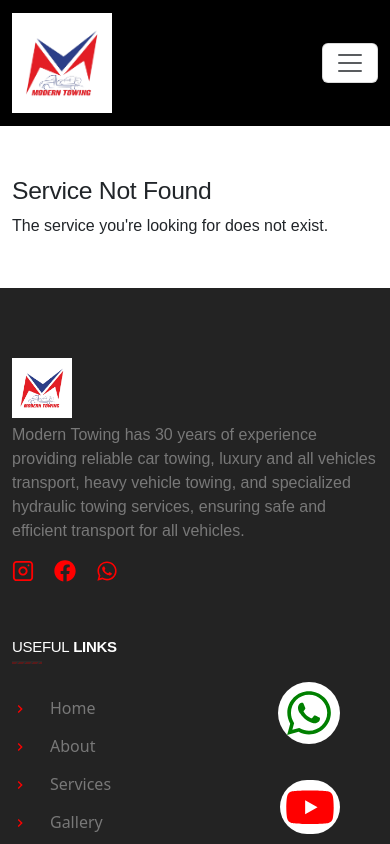
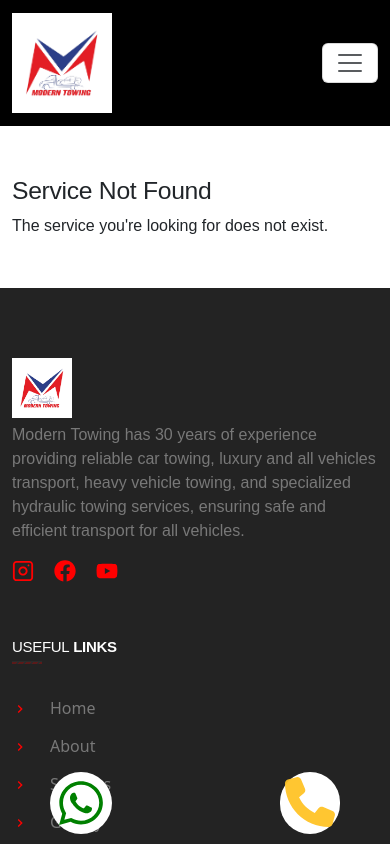
Before and after one commit to ReactNativeAmalgum/towing, a React (Create React App) app: page /about in a window 390 px wide. Shown: the top 844 px of the page. Built offline with nearby package versions, Linux system fonts and the light colour scheme.

Commit message:
tell phone added

```diff
--- a/src/App.js
+++ b/src/App.js
@@ -10,7 +10,7 @@
 import Page404 from './Pages/Page404.jsx'
 import { FaSquareWhatsapp, FaWhatsapp, } from "react-icons/fa6";
 import { FontAwesomeIcon } from '@fortawesome/react-fontawesome';
-import { faCoffee } from '@fortawesome/free-solid-svg-icons'; // Import specific icons
+import { faCoffee, faPhone } from '@fortawesome/free-solid-svg-icons'; // Import specific icons
 import { faYoutube } from '@fortawesome/free-brands-svg-icons'
 
 export default function App() {
@@ -30,7 +30,7 @@
 
         </Routes>
         <Footer />
-        <div style={{ position: 'fixed', display: 'block', zIndex: '5', bottom: '100px', right: '50px' }}>
+        <div style={{ position: 'fixed', display: 'block', zIndex: '5', bottom: '10px', left: '50px' }}>
           <div style={{ backgroundColor: 'white', padding: 6, borderRadius: 50, display: 'inline-block' }}>
 
           {/* <FaSquareWhatsapp style={{ backgroundColor: 'white', borderRadius: 10, }} size={50} color='#25D366' /> */}
@@ -45,8 +45,8 @@
         </div>
         <div style={{ position: 'fixed', display: 'block', zIndex: '5', bottom: '10px', right: '50px', justifyContent: 'center', alignContent: 'center' }}>
           <div style={{ backgroundColor: 'white', padding: 5, borderRadius: 50, display: 'inline-block' }}>
-            <Link to={'https://www.youtube.com/@moderntowing3836'}>
-            <FontAwesomeIcon style={{ width: 50, borderRadius: 10, height: '100%' }} size={'3x'} color='red' icon={faYoutube} />
+            <Link to={'tel:9820849090'}>
+            <FontAwesomeIcon style={{ width: 50, borderRadius: 10, height: '100%', }} size={'2x'} color='rgba(255, 195, 38, .95)' icon={faPhone} />
 
             </Link>
           </div>
--- a/src/Components/Routes/Footer.jsx
+++ b/src/Components/Routes/Footer.jsx
@@ -7,6 +7,7 @@
   FaLocationArrow,
   FaPhone,
   FaWhatsapp,
+  FaYoutube,
 } from "react-icons/fa";
 import { Link } from "react-router-dom";
 import "./Footer.css";
@@ -49,11 +50,11 @@
                   <FaFacebook className="social-icon theme-color-icon soc-twitter" />
                 </Link>
                 <Link
-                  to="https://wa.me/9820849090"
+                  to="https://www.youtube.com/@moderntowing3836"
                   target="_blank"
                   rel="noopener noreferrer"
                 >
-                  <FaWhatsapp className="social-icon theme-color-icon soc-twitter" />
+                  <FaYoutube className="social-icon theme-color-icon soc-twitter" />
                 </Link>
               </div>
             </p>
```
Also changed, not shown: 2 other files (tests, documents, lock files or other folders).
